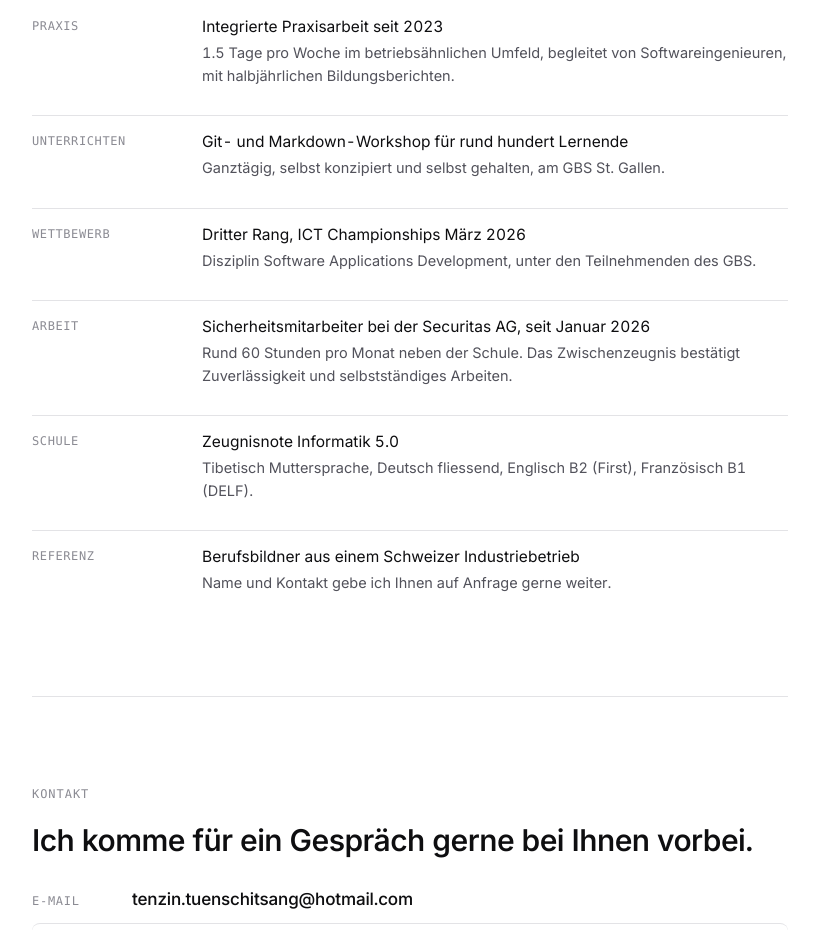
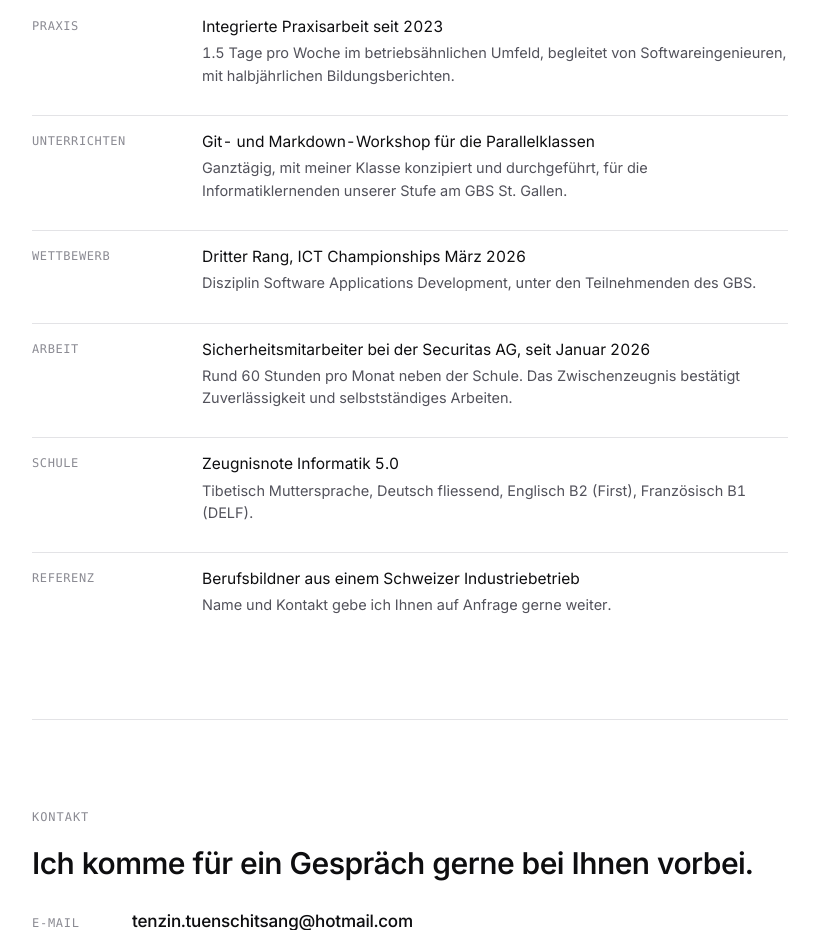
Before and after one commit to thenix05/praxisjahr, a plain HTML site: page index.html in a window 1280 px wide. Shown: the part 5204-6134 px from the top of the page, without its empty margins (32-851 px from the left). Drawn offline with Linux system fonts and the light colour scheme.

Commit message:
Git-Workshop praeziser: mit der Klasse konzipiert, fuer die Parallelklassen
Updated the description of the Git and Markdown workshop to specify that it was designed and conducted with the class for the informatics students.

```diff
--- a/index.html
+++ b/index.html
@@ -379,7 +379,7 @@ addTrigger(){
   <p class="lbl">Belege</p>
   <dl class="bel">
     <div class="it"><dt>Praxis</dt><dd>Integrierte Praxisarbeit seit 2023<span>1.5 Tage pro Woche im betriebsähnlichen Umfeld, begleitet von Softwareingenieuren, mit halbjährlichen Bildungsberichten.</span></dd></div>
-    <div class="it"><dt>Unterrichten</dt><dd>Git- und Markdown-Workshop für rund hundert Lernende<span>Ganztägig, selbst konzipiert und selbst gehalten, am GBS St.&nbsp;Gallen.</span></dd></div>
+        <div class="it"><dt>Unterrichten</dt><dd>Git- und Markdown-Workshop für die Parallelklassen<span>Ganztägig, mit meiner Klasse konzipiert und durchgeführt, für die Informatiklernenden unserer Stufe am GBS St.&nbsp;Gallen.</span></dd></div>
     <div class="it"><dt>Wettbewerb</dt><dd>Dritter Rang, ICT Championships März 2026<span>Disziplin Software Applications Development, unter den Teilnehmenden des GBS.</span></dd></div>
     <div class="it"><dt>Arbeit</dt><dd>Sicherheitsmitarbeiter bei der Securitas AG, seit Januar 2026<span>Rund 60 Stunden pro Monat neben der Schule. Das Zwischenzeugnis bestätigt Zuverlässigkeit und selbstständiges Arbeiten.</span></dd></div>
     <div class="it"><dt>Schule</dt><dd>Zeugnisnote Informatik 5.0<span>Tibetisch Muttersprache, Deutsch fliessend, Englisch B2 (First), Französisch B1 (DELF).</span></dd></div>
```
